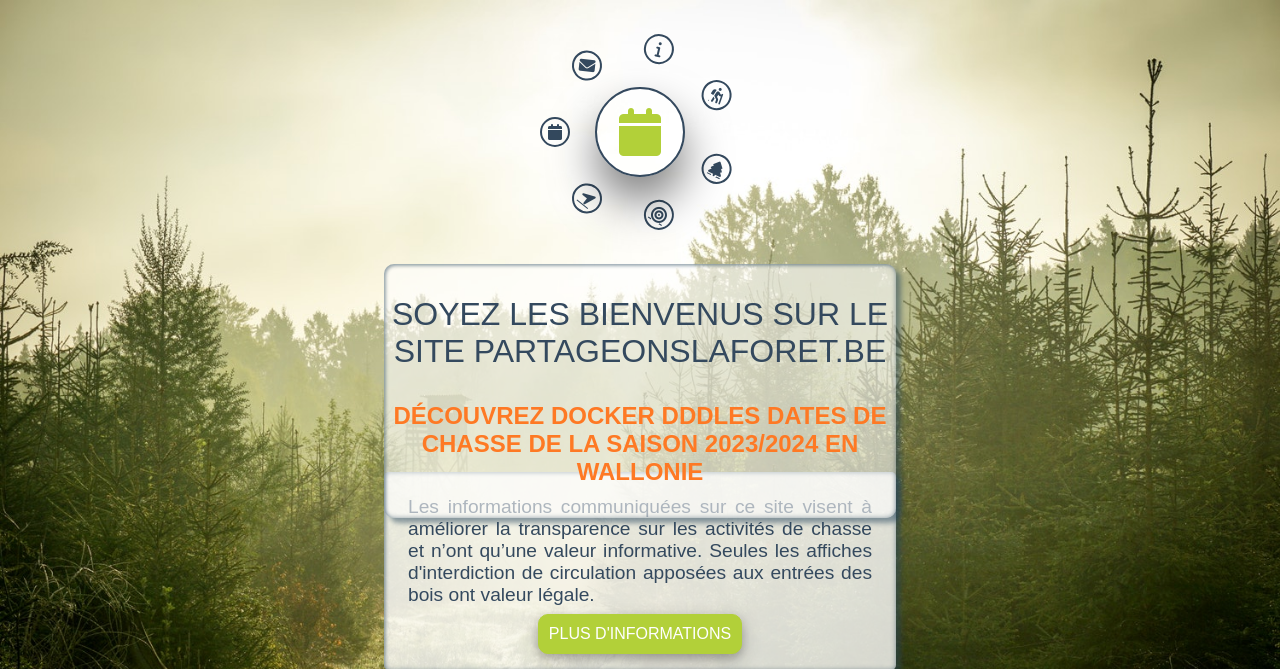
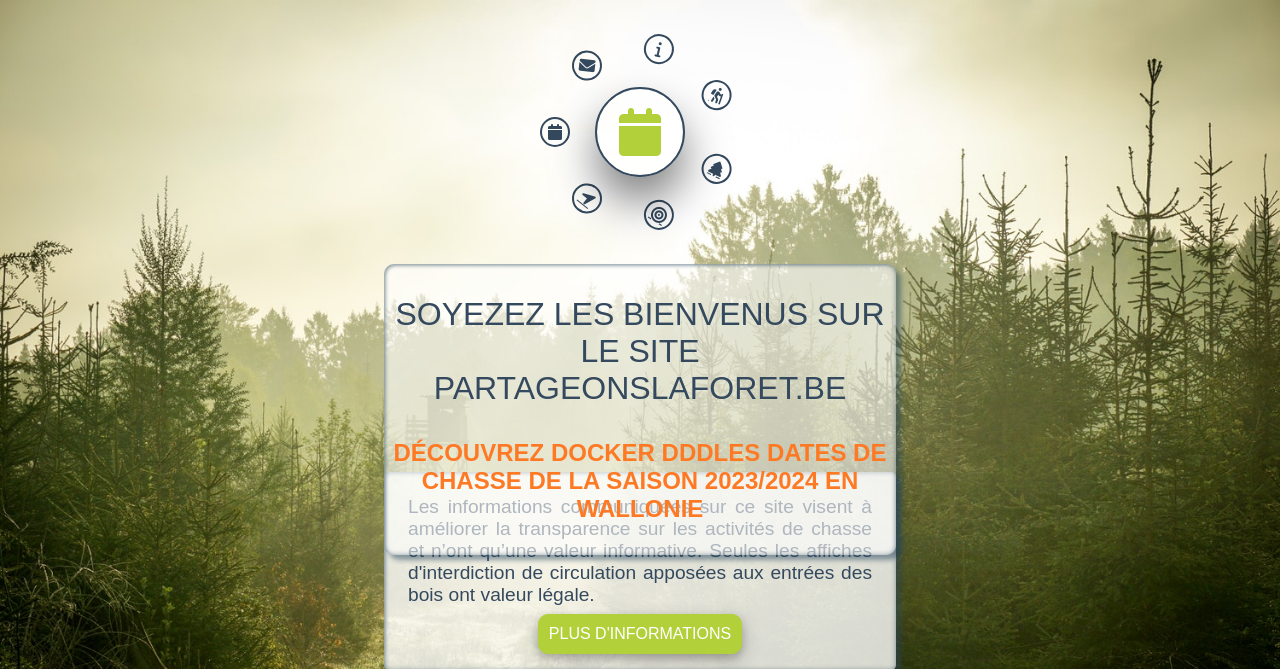
Before and after one commit to partageonslaforet/plf, a PHP site: page / in a window 1280 px wide. Shown: the top 669 px of the page. Run offline with PHP 8.4, Linux system fonts and the light colour scheme.

Commit message:
changed iindex.php

```diff
--- a/desktop/index.php
+++ b/desktop/index.php
@@ -96,7 +96,7 @@ if (isset($_POST['submit'])) {
     <body>
 
         <div id="title">
-            <div id="siteName">Soyez les bienvenus sur le site partageonslaforet.be </div>
+            <div id="siteName">Soyezez les bienvenus sur le site partageonslaforet.be </div>
             <div id="slogan">Découvrez docker dddles dates de chasse de la saison 2023/2024 en Wallonie</div>
         </div>
 
```
